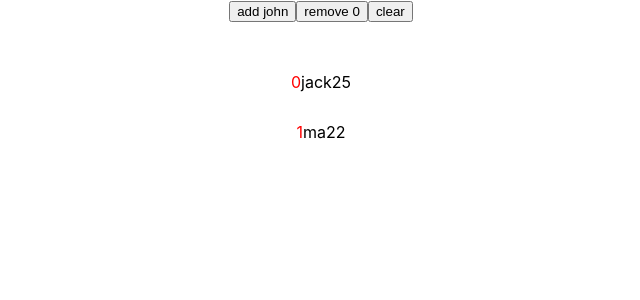
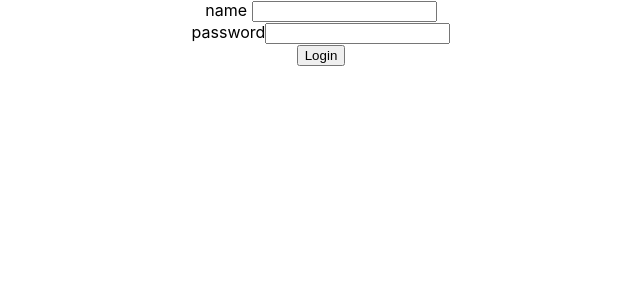
Before and after one commit to lvewang/task_manage-github.io, a React (Create React App) app: page / in a window 1280 px wide. Shown: the top 300 px of the page, without its empty margins (319-959 px from the left). Built offline with nearby package versions, Linux system fonts and the light colour scheme.

Commit message:
feat: login

```diff
--- a/package.json
+++ b/package.json
@@ -23,7 +23,7 @@
     "test": "react-scripts test",
     "eject": "react-scripts eject",
     "prepare": "husky install",
-    "json-server": "json-server __json_server_mock__/db.json --watch --port 3001"
+    "json-server": "json-server __json_server_mock__/db.json --watch --port 3001 --middlewares ./__json_server_mock__/middleware"
   },
   "eslintConfig": {
     "extends": [
--- a/src/App.tsx
+++ b/src/App.tsx
@@ -1,12 +1,15 @@
+import { Login } from "login/LoginScreen";
 import React from "react";
+import { ProjectListScreen } from "screens/ProjectListScreen";
 import "./App.css";
-import { TsReactTest } from "./TsReactTest";
+// import { TsReactTest } from "./TsReactTest";
 
 function App() {
   return (
     <div className="App">
+      <Login></Login>
       {/* <ProjectListScreen></ProjectListScreen> */}
-      <TsReactTest />
+      {/* <TsReactTest /> */}
     </div>
   );
 }
--- /dev/null
+++ b/src/login/LoginScreen.tsx
@@ -0,0 +1,39 @@
+import { FormEvent } from "react";
+const apiUrl = process.env.REACT_APP_API_URL;
+
+export const Login = () => {
+  const login = (param: { username: string; password: string }) => {
+    fetch(`${apiUrl}/login`, {
+      method: "POST",
+      headers: {
+        "Content-Type": "application/json",
+      },
+      body: JSON.stringify(param),
+    }).then(async (response) => {
+      if (response.ok) {
+        console.log("loggedin");
+      }
+    });
+  };
+  const handleSubmit = (e: FormEvent<HTMLFormElement>) => {
+    e.preventDefault();
+    const username = (e.currentTarget.elements[0] as HTMLInputElement).value;
+    const password = (e.currentTarget.elements[1] as HTMLInputElement).value;
+    login({ username, password });
+  };
+  return (
+    <form onSubmit={handleSubmit}>
+      <div>
+        <label htmlFor="username"> name </label>
+        <input type="text" id={"username"} />
+        <div>
+          <label htmlFor="password">password</label>
+          <input type="password" id={"password"} />
+        </div>
+      </div>
+      <div>
+        <button type="submit"> Login </button>
+      </div>
+    </form>
+  );
+};
```
Also changed, not shown: __json_server_mock__/middleware.js (added, +11 -0 lines).
